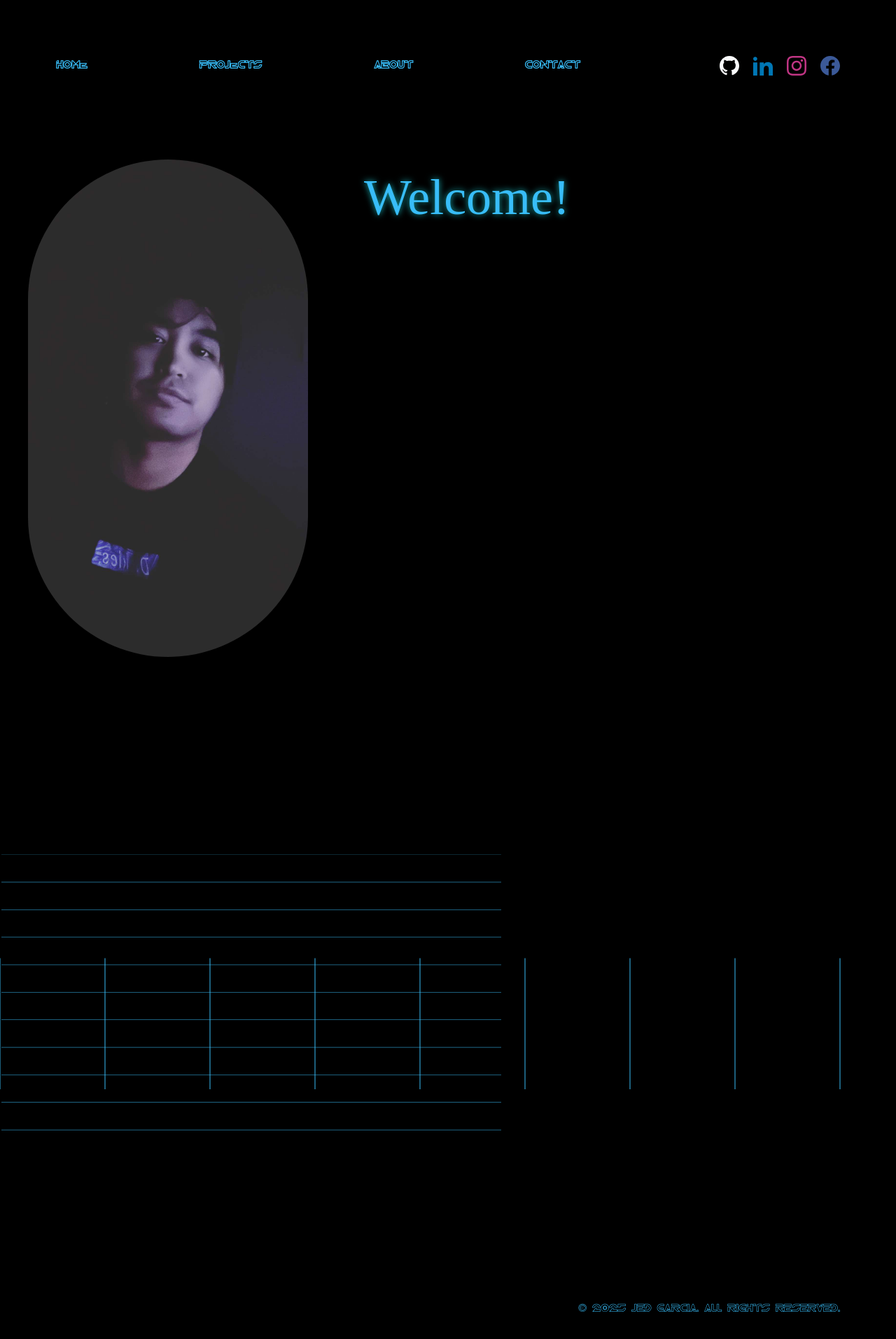
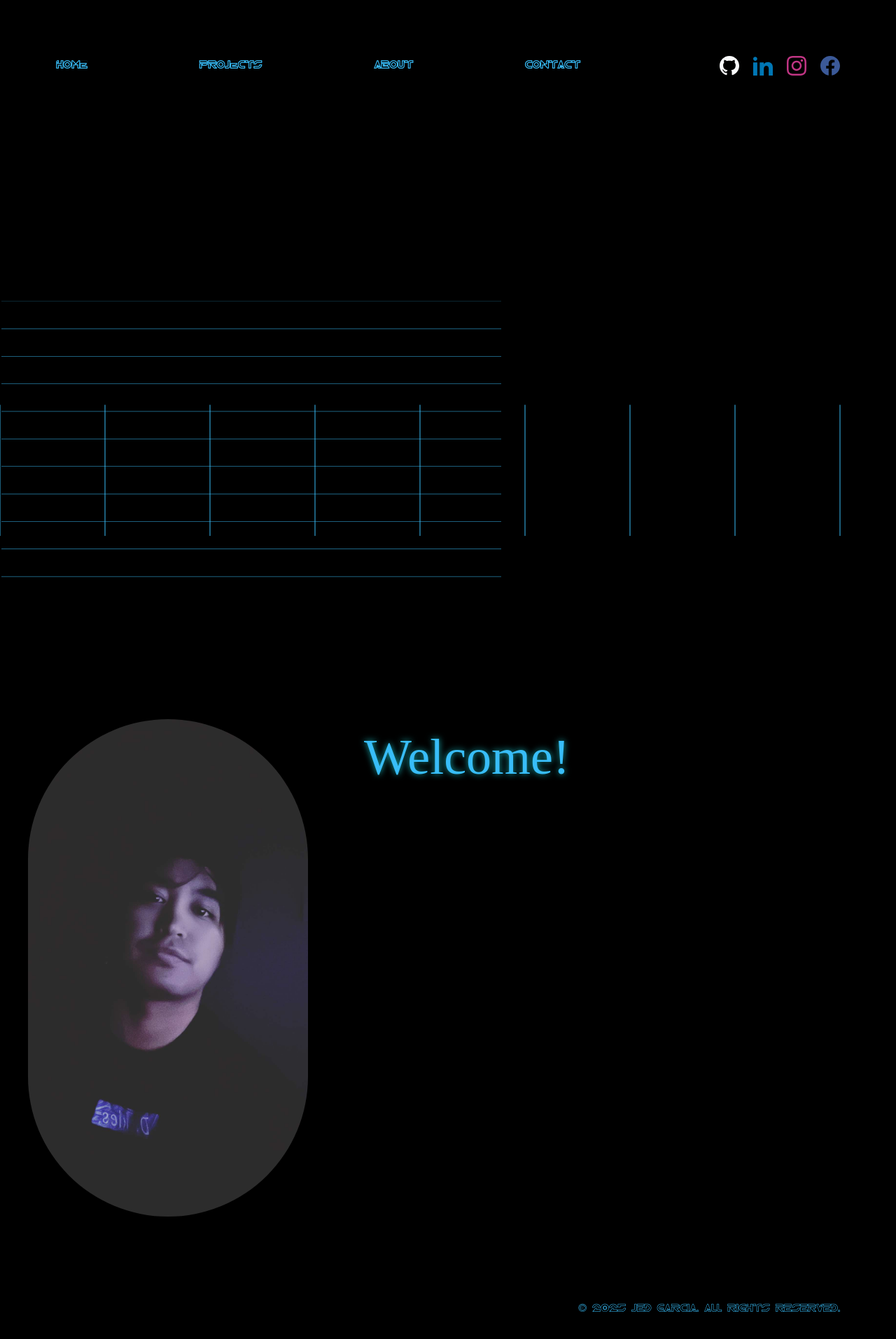
Before and after one commit to jedi24garcia/main-web-react, a React (Create React App) app: page /Home in a window 1280 px wide. Shown: the top 1914 px of the page at 70% size. Built offline with nearby package versions, Linux system fonts and the light colour scheme; a web font is replaced by a local one.

Commit message:
no progress here

```diff
--- a/src/Home.css
+++ b/src/Home.css
@@ -19,6 +19,7 @@
 #canvas {
   animation:canvasspin 10s ease forwards,
             moveback 10s ease forwards 10s;
+  z-index: -1;
 }
 
 @keyframes canvasspin {
--- a/src/Home.js
+++ b/src/Home.js
@@ -9,7 +9,7 @@ import profileImage from './/images/profile.jpg';
 function Home() {
     useEffect(() => {
         let canvas = document.querySelector('#canvas');
-        let ctx = canvas.getContext('2d');
+        let content = canvas.getContext('2d');
         canvas.width = window.innerWidth * 2;
         canvas.height = window.innerHeight;
 
@@ -23,11 +23,11 @@ function Home() {
                     this.y -= 1;
             },
             drawLine: function(x, y) {
-                ctx.beginPath();
-                ctx.strokeStyle = this.color;
-                ctx.moveTo(x, y);
-                ctx.lineTo(x, y-1);
-                ctx.stroke();
+                content.beginPath();
+                content.strokeStyle = this.color;
+                content.moveTo(x, y);
+                content.lineTo(x, y-1);
+                content.stroke();
             },
             draw: function () {
                 // grid lines Y
@@ -47,11 +47,11 @@ function Home() {
                     this.x += 2;
             },
             drawLine: function(x, y) {
-                ctx.beginPath();
-                ctx.strokeStyle = this.color;
-                ctx.moveTo(x, y);
-                ctx.lineTo(x + 2, y);
-                ctx.stroke();
+                content.beginPath();
+                content.strokeStyle = this.color;
+                content.moveTo(x, y);
+                content.lineTo(x + 2, y);
+                content.stroke();
             },
             draw: function() {
                 // grid lines X
@@ -85,17 +85,19 @@ function Home() {
     return (
         <div>
             <HeaderPage />
-                <div className='context flex p-10 bg-black'>
+                {/* <div className='context flex p-10 bg-black'>
                     <img src={profileImage} className="object-cover rounded-full hover:scale-110 transform transition duration-500" style={{ width: '400px' }} alt='' />
                     <div id="logo" className='item-body px-20'>Welcome!</div>
-                </div>
+                </div> */}
                 <div id="screen-container">
                     <canvas id="canvas"></canvas>
-
+                    <div className='context flex p-10 bg-black'>
+                        <img src={profileImage} className="object-cover rounded-full hover:scale-110 transform transition duration-500" style={{ width: '400px' }} alt='' />
+                        <div id="logo" className='item-body px-20'>Welcome!</div>
+                    </div>
                     <div class="blue cyclotron"></div>
                     <div class="skyblue cyclotron"></div>
                     <div class="greetings">Hello, User!</div>
-
                 </div>
             <FooterPage />
         </div>
```
